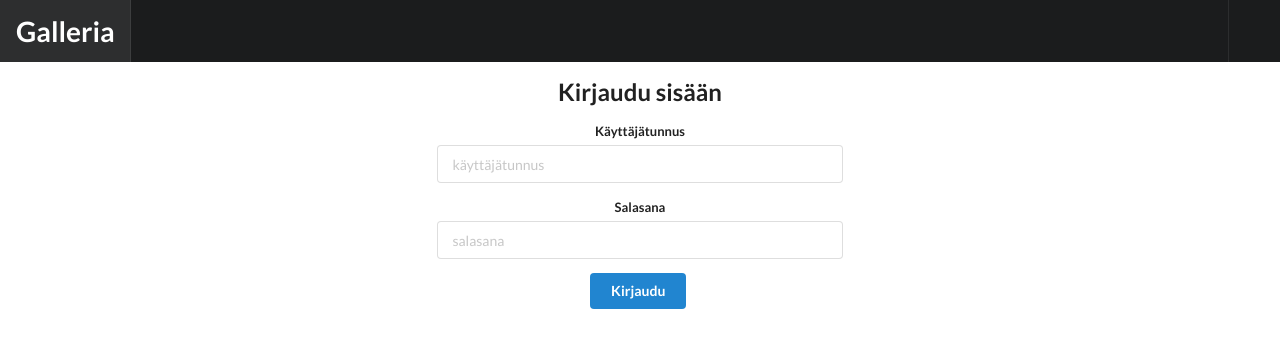
After one commit to pr0ser/gallery, a Django app: page /login/ in a window 1280 px wide. The commit adds this page. Shown: the top 348 px of the page. Run offline with Django 3.2, Linux system fonts and the light colour scheme; some libraries are stand-ins or nearby versions; some web fonts are replaced.

Commit message:
Added login and logout.

```diff
--- a/photogallery/gallery/templates/base.html
+++ b/photogallery/gallery/templates/base.html
@@ -14,12 +14,42 @@
   {% endblock %}
 </head>
 <body>
-{% include "navbar.html" %}
+<div class="ui inverted top fixed menu">
+  <a class="item" href="{% url 'gallery:index' %}"><h1>Galleria</h1></a>
+  <div class="right menu">
+    {% if user.is_authenticated %}
+      <div class="ui top right pointing dropdown link item">
+        <i class="configure icon"></i>
+        Ylläpito<i class="dropdown icon"></i>
+        <div class="menu">
+          <a class="item" href="#">Uusi albumi</a>
+          {% block navbar %} {% endblock %}
+        </div>
+      </div>
+    {% endif %}
+    {% if user.is_authenticated %}
+      <a class="item" href="{% url 'gallery:logout' %}">
+        <span data-tooltip="Kirjaudu ulos" data-position="bottom right">
+          <i class="sign out icon"></i>
+        </span>
+      </a>
+    {% else %}
+      <a class="item" href="{% url 'gallery:login' %}">
+        <span data-tooltip="Kirjaudu sisään" data-position="bottom right">
+          <i class="sign in icon"></i>
+        </span>
+      </a>
+    {% endif %}
+  </div>
+</div>
 <div class="ui container">
   {% block content %} {% endblock %}
 </div>
 
 <script src="{% static 'gallery/js/jquery-3.0.0.min.js' %}"></script>
 <script src="{% static 'gallery/js/semantic.min.js' %}"></script>
+<script>
+  $('.ui.dropdown').dropdown();
+</script>
 </body>
 </html>
--- /dev/null
+++ b/photogallery/gallery/templates/login.html
@@ -0,0 +1,27 @@
+{% extends "base.html" %}
+{% block title %}Kirjaudu sisään{% endblock %}
+
+{% block content %}
+  {% if user.is_authenticated %}
+    <h2 class="ui header">Olet kirjautunut sisään käyttäjänä {{ user.username }}</h2>
+    <a class="ui large button" href="{% url 'gallery:logout' %}">Kirjaudu ulos</a>
+  {% else %}
+    <div class="ui stackable grid centered">
+      <div class="six wide column">
+        <h2 class="ui header">Kirjaudu sisään</h2>
+        <form class="ui form" action="{% url 'gallery:login' %}" method="post">
+          {% csrf_token %}
+          <div class="field">
+            <label>Käyttäjätunnus</label>
+            <input type="text" name="username" placeholder="käyttäjätunnus">
+          </div>
+          <div class="field">
+            <label>Salasana</label>
+            <input type="password" name="password" placeholder="salasana">
+          </div>
+          <button class="ui primary button" type="submit">Kirjaudu</button>
+        </form>
+      </div>
+    </div>
+  {% endif %}
+{% endblock %}
--- a/photogallery/gallery/urls.py
+++ b/photogallery/gallery/urls.py
@@ -4,7 +4,9 @@ from . import views
 
 app_name = 'gallery'
 urlpatterns = [
-    url(r'^$', views.index.as_view(), name='index'),
-    url(r'album/(?P<slug>[-\w]+)/$', views.album.as_view(), name='album'),
-    url(r'^photo/(?P<slug>[-\w]+)/$', views.photo.as_view(), name='photo'),
+    url(r'^$', views.IndexView.as_view(), name='index'),
+    url(r'album/(?P<slug>[-\w]+)/$', views.AlbumView.as_view(), name='album'),
+    url(r'^photo/(?P<slug>[-\w]+)/$', views.PhotoView.as_view(), name='photo'),
+    url(r'^login/', views.LoginView.as_view(), name='login'),
+    url(r'^logout/', views.LogoutView.as_view(), name='logout'),
 ]
--- a/photogallery/gallery/views.py
+++ b/photogallery/gallery/views.py
@@ -1,10 +1,14 @@
-from django.shortcuts import render
+from django.shortcuts import render, redirect
+from django.http import HttpResponseRedirect, HttpResponse
 from .models import Album, Photo
-from django.views import generic
-from django.views.generic.edit  import CreateView, UpdateView, DeleteView
+from django.views.generic import ListView, DetailView, View
+from django.views.generic.edit import CreateView, UpdateView, DeleteView, FormView
+from django.contrib.auth import authenticate, login, logout
+
+from .forms import LoginForm
 
 
-class index(generic.ListView):
+class IndexView(ListView):
     template_name = 'index.html'
     context_object_name = 'albums'
 
@@ -12,15 +16,39 @@ class index(generic.ListView):
         return Album.objects.all().filter(parent=None)
 
 
-class album(generic.DetailView):
+class AlbumView(DetailView):
     model = Album
     slug_field = 'directory'
     template_name = 'album.html'
     context_object_name = 'album'
 
 
-class photo(generic.DetailView):
+class PhotoView(DetailView):
     model = Photo
     slug_field = 'slug'
     template_name = 'photo.html'
     context_object_name = 'photo'
+
+
+class LoginView(View):
+    def post(self, request):
+        username = request.POST['username']
+        password = request.POST['password']
+        user = authenticate(username=username, password=password)
+        if user is not None:
+            if user.is_active:
+                login(request, user)
+                return redirect('gallery:index')
+            else:
+                return HttpResponse("Inactive user.")
+        else:
+            return redirect('gallery:login')
+
+    def get(self, request):
+        return render(request, 'login.html')
+
+
+class LogoutView(View):
+    def get(self, request):
+        logout(request)
+        return redirect('gallery:index')
--- a/photogallery/photogallery/settings.py
+++ b/photogallery/photogallery/settings.py
@@ -129,6 +129,7 @@ LOCALE_PATHS = (
     os.path.join(BASE_DIR, 'locale'),
 )
 
+LOGIN_URL = '/login/'
 
 # Static files (CSS, JavaScript, Images)
 # https://docs.djangoproject.com/en/1.9/howto/static-files/
```
Also changed, not shown: photogallery/gallery/forms.py (added, +11 -0 lines), photogallery/gallery/templates/album.html (+17 -5 lines), photogallery/gallery/templates/navbar.html (+11 -3 lines).
